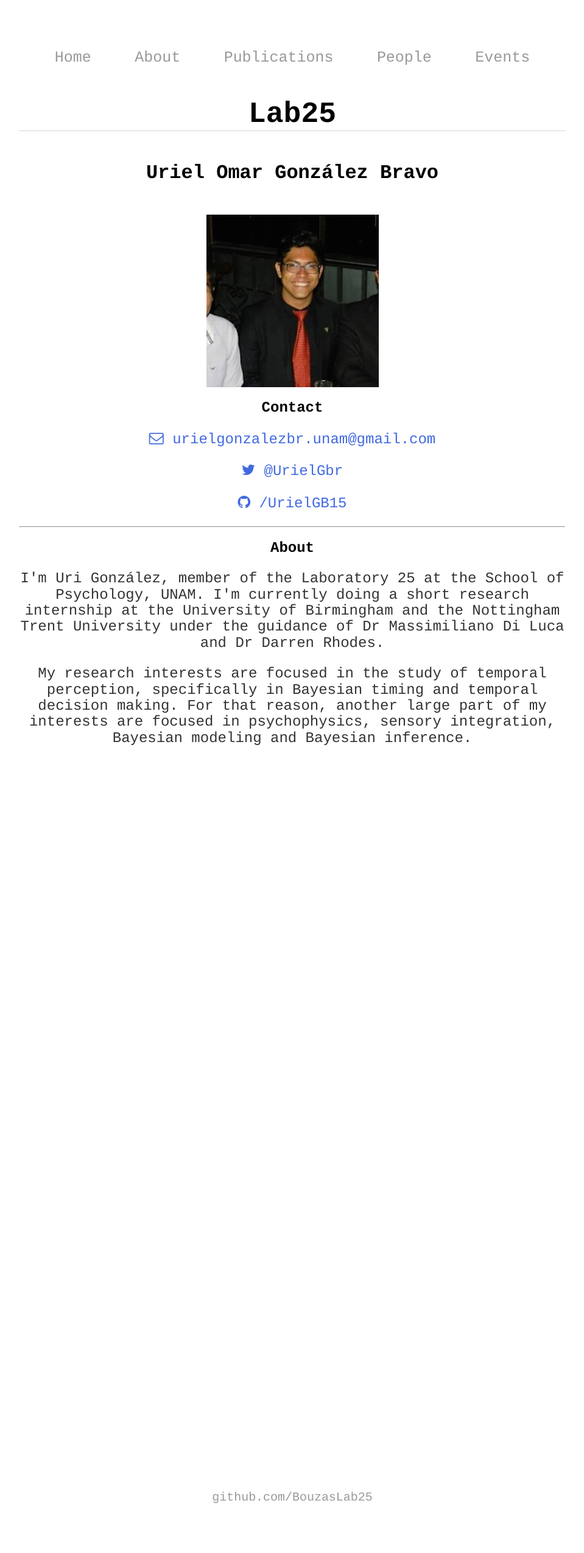
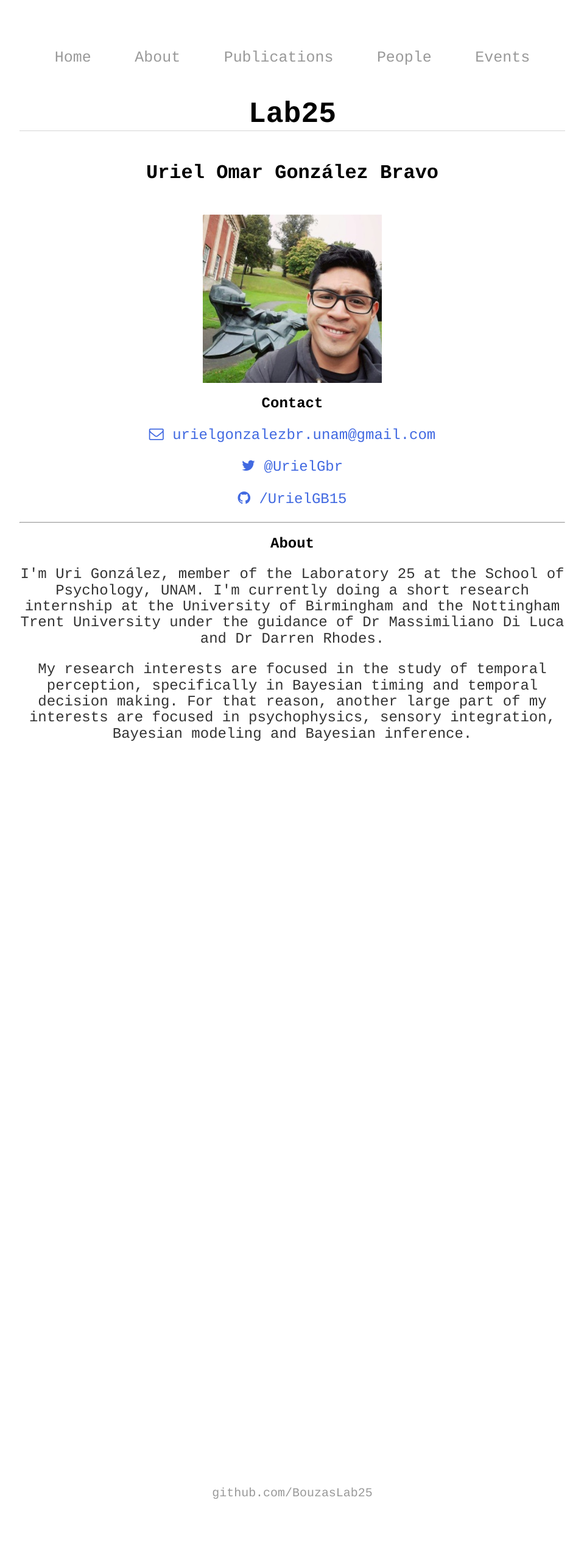
Before and after one commit to BouzasLab25/bouzaslab25.github.io, a Jekyll site: the page built from people/uriel.html, in a window 1280 px wide. Shown: the whole page at 61% size, without its empty margins (160-1119 px from the left). Built offline with Jekyll 4.4.1, drawn with Linux system fonts in a browser that asks for light colours.

Commit message:
Update uriel.html

```diff
--- a/people/uriel.html
+++ b/people/uriel.html
@@ -6,7 +6,7 @@ title: Lab25 Uriel
 
 <h3>Uriel Omar González Bravo</h3>
 
-<img class="displayed" src="/images/uriel.jpg" />
+<img class="displayed" src="/images/Uri.jpg" />
 
  <h2>Contact</h2>
 
```
